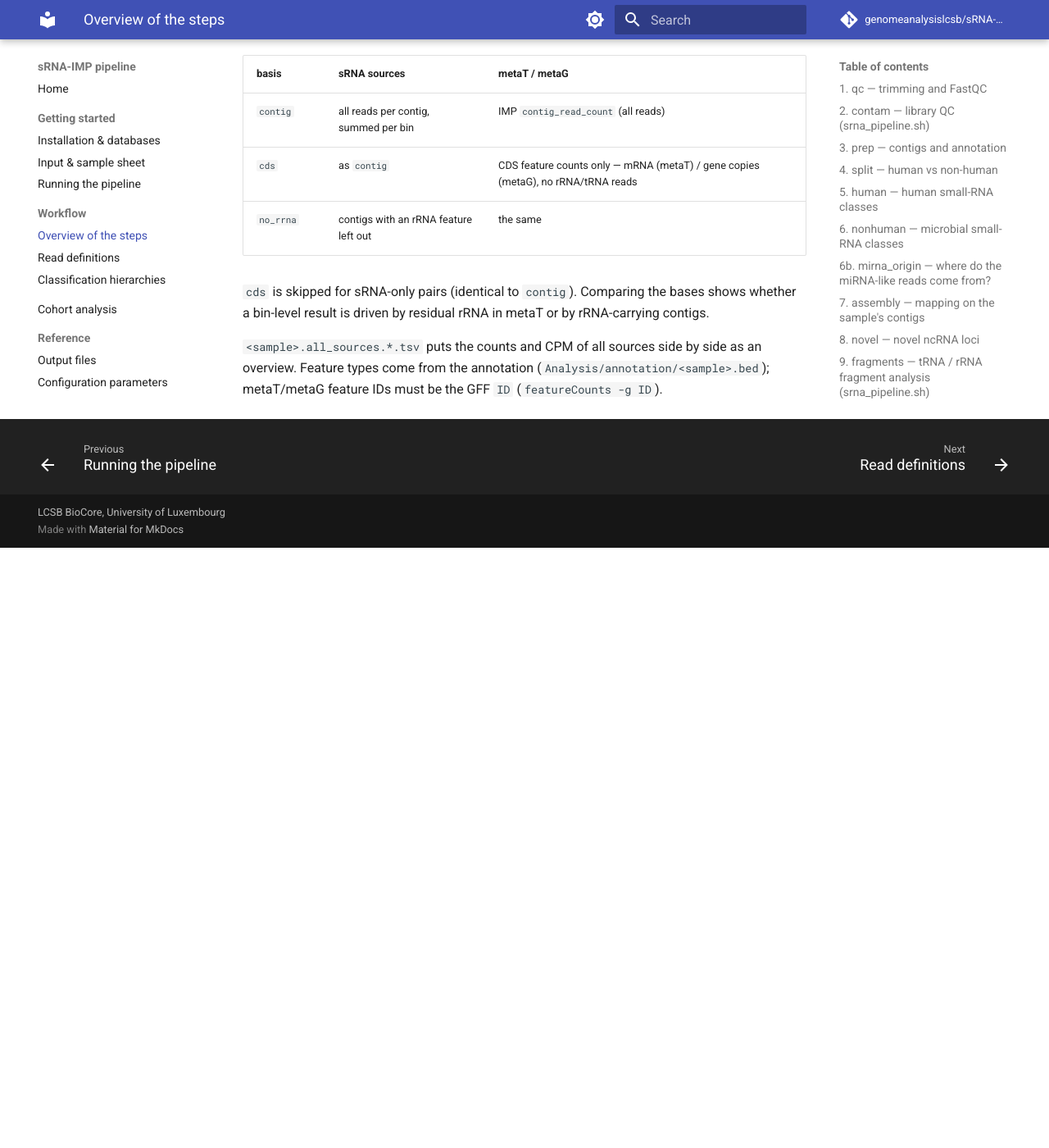
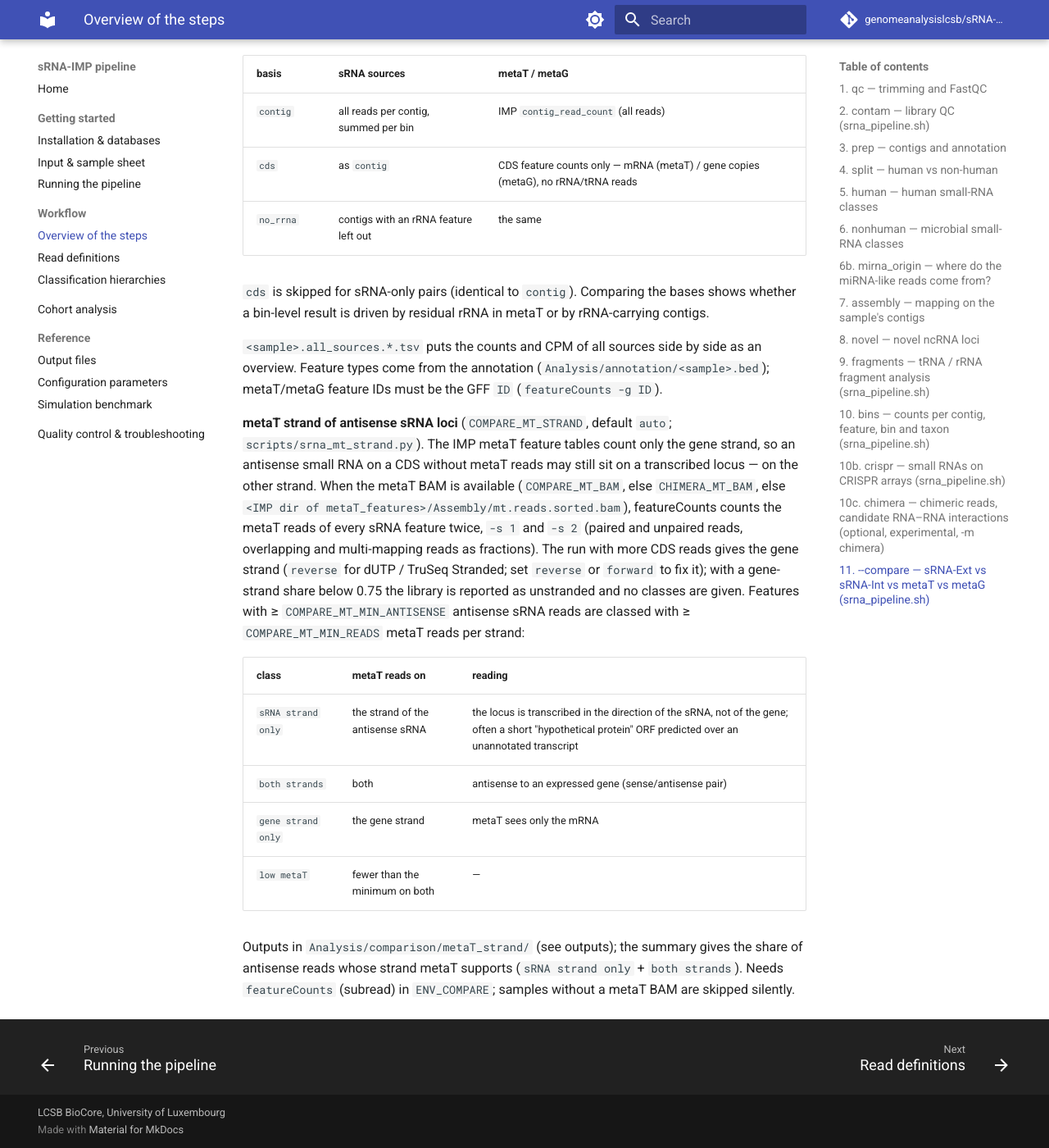
Before and after one commit to genomeanalysislcsb/sRNA-IMP, an MkDocs documentation site: the page built from docs/workflow.md, in a window 1280 px wide and 1400 px high, scrolled down 10504 px. Shown: the whole window at 82% size. Built offline with MkDocs 1.6.1 and Material for MkDocs 9.7.7, drawn with Linux system fonts in a browser that asks for light colours; comment, search, counter and statistics services are not loaded; before the commit the page ends 11172 px from its top, so only the background shows below that.

Commit message:
Docs: metaT strand of antisense sRNA loci in the --compare workflow section
Co-Authored-By: Claude Opus 5.5 <noreply@anthropic.com>
Claude-Session: https://claude.ai/code/session_01L5bQxNJvvvTRxDQ7VNdjru

```diff
--- a/docs/workflow.md
+++ b/docs/workflow.md
@@ -347,3 +347,24 @@ result is driven by residual rRNA in metaT or by rRNA-carrying contigs.
 `<sample>.all_sources.*.tsv` puts the counts and CPM of all sources side by side as an overview. Feature
 types come from the annotation (`Analysis/annotation/<sample>.bed`); metaT/metaG feature IDs must be the GFF `ID`
 (`featureCounts -g ID`).
+
+**metaT strand of antisense sRNA loci** (`COMPARE_MT_STRAND`, default `auto`; `scripts/srna_mt_strand.py`). The
+IMP metaT feature tables count only the gene strand, so an antisense small RNA on a CDS without metaT reads may
+still sit on a transcribed locus — on the other strand. When the metaT BAM is available (`COMPARE_MT_BAM`, else
+`CHIMERA_MT_BAM`, else `<IMP dir of metaT_features>/Assembly/mt.reads.sorted.bam`), featureCounts counts the metaT
+reads of every sRNA feature twice, `-s 1` and `-s 2` (paired and unpaired reads, overlapping and multi-mapping
+reads as fractions). The run with more CDS reads gives the gene strand (`reverse` for dUTP / TruSeq Stranded; set
+`reverse` or `forward` to fix it); with a gene-strand share below 0.75 the library is reported as unstranded and
+no classes are given. Features with ≥ `COMPARE_MT_MIN_ANTISENSE` antisense sRNA reads are classed with
+≥ `COMPARE_MT_MIN_READS` metaT reads per strand:
+
+| class | metaT reads on | reading |
+| --- | --- | --- |
+| `sRNA strand only` | the strand of the antisense sRNA | the locus is transcribed in the direction of the sRNA, not of the gene; often a short "hypothetical protein" ORF predicted over an unannotated transcript |
+| `both strands` | both | antisense to an expressed gene (sense/antisense pair) |
+| `gene strand only` | the gene strand | metaT sees only the mRNA |
+| `low metaT` | fewer than the minimum on both | — |
+
+Outputs in `Analysis/comparison/metaT_strand/` (see outputs); the summary gives the share of antisense reads
+whose strand metaT supports (`sRNA strand only` + `both strands`). Needs `featureCounts` (subread) in
+`ENV_COMPARE`; samples without a metaT BAM are skipped silently.
```
